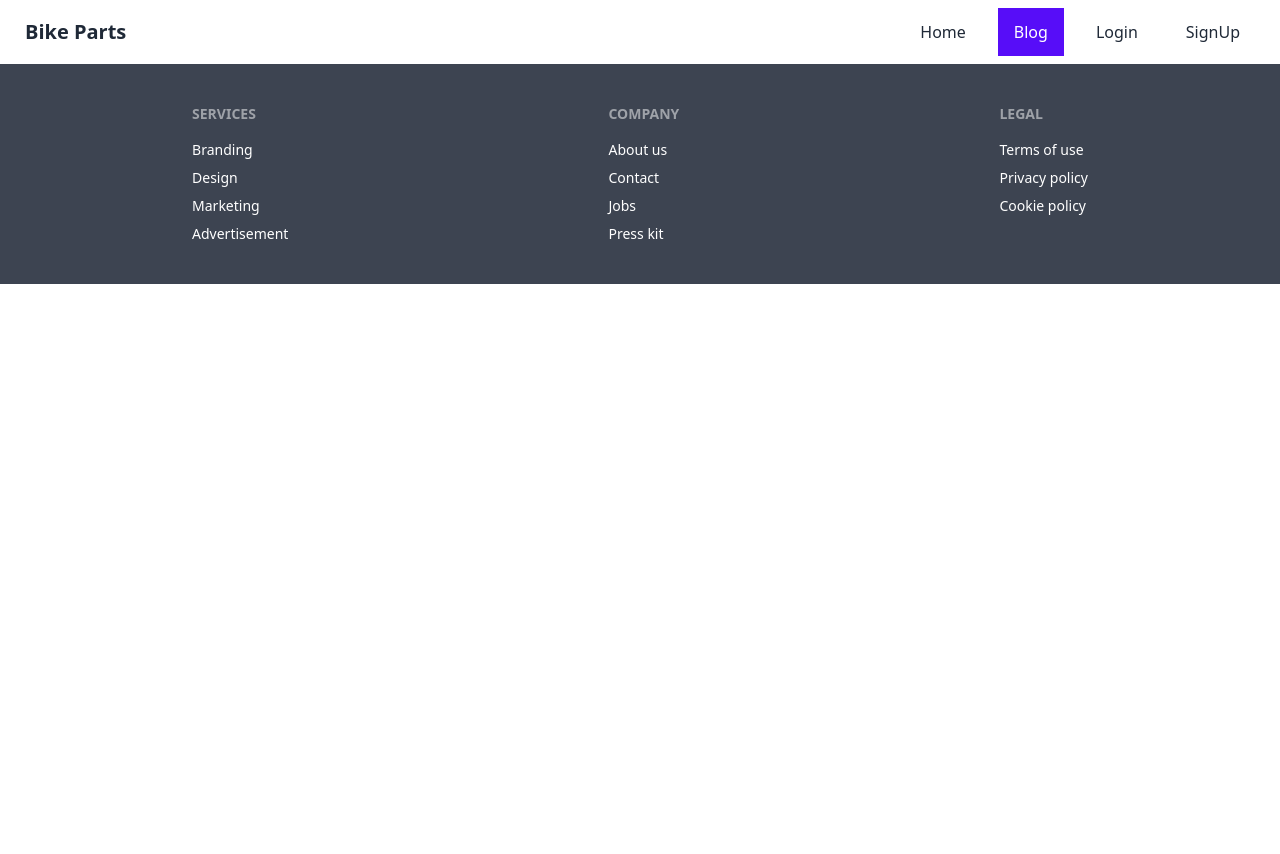
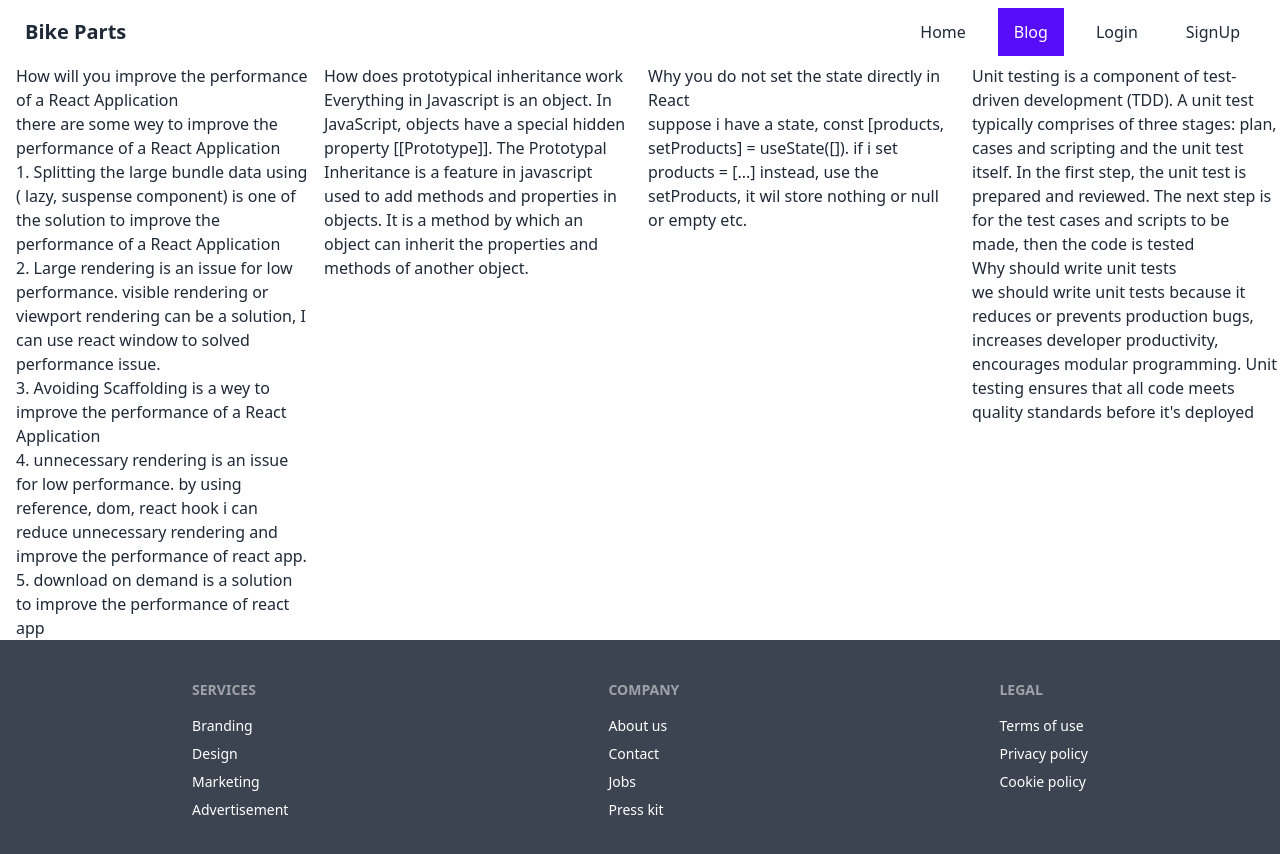
Before and after one commit to alamgir5253/-parts-manufacturer-client, a React (Create React App) app: page /blog in a window 1280 px wide. Shown: the top 854 px of the page. Before the commit the page ends 800 px from the top, so only its background shows below. Built offline with nearby package versions, Linux system fonts and the light colour scheme.

Commit message:
answering to question done in blog section

```diff
--- a/src/pages/Blog/Blog.js
+++ b/src/pages/Blog/Blog.js
@@ -4,8 +4,51 @@ const Blog = () => {
   return (
     <section>
       <div className='grid grid-cols-1 md:grid-cols-2 lg:grid-cols-4 gap-4'>
+        <div className='mx-auto ml-4'>
+          <h2> How will you improve the performance of a React Application</h2>
+          <h5>there are some wey to  improve the performance of a React Application</h5>
+          <ul>
+            <li> 1. Splitting the large bundle data using ( lazy, suspense component) is one of the solution  to improve the performance of a React Application</li>
+            <li>2.
+              Large rendering is an issue for low performance.
+              visible rendering or viewport rendering can be a solution, I can use react window to solved performance issue.
+            </li>
+            <li>3.
+              Avoiding Scaffolding is a wey to improve the performance of a React Application
+            </li>
+            <li>4.
+              unnecessary rendering is an issue for low performance.
+              by using reference, dom, react hook i can reduce unnecessary rendering and improve the performance of react app.
+            </li>
+            <li> 5. download  on demand is a solution to  improve the performance of react app</li>
+          </ul>
+        </div>
         <div>
-
+          <h2>
+            How does prototypical inheritance work
+          </h2>
+          <p>
+            Everything in Javascript is an object. In JavaScript, objects have a special hidden property [[Prototype]]. The Prototypal Inheritance is a feature in javascript used to add methods and properties in objects. It is a method by which an object can inherit the properties and methods of another object.
+          </p>
+        </div>
+        <div>
+          <h2>
+            Why you do not set the state directly in React
+          </h2>
+          <p>
+            suppose i have a state, const [products, setProducts] = useState([]).
+            if i set products = [...] instead, use the setProducts, it wil store nothing or null or empty etc.
+          </p>
+        </div>
+        <div>
+          <p>
+            Unit testing is a component of test-driven development (TDD). A unit test typically comprises of three stages: plan, cases and scripting and the unit test itself. In the first step, the unit test is prepared and reviewed. The next step is for the test cases and scripts to be made, then the code is tested
+          </p>
+          <h2>Why should write unit tests</h2>
+          <p>
+         we should write unit tests because it reduces or prevents production bugs, increases developer productivity, encourages modular programming.
+            Unit testing ensures that all code meets quality standards before it's deployed
+          </p>
         </div>
 
       </div>
```
Also changed, not shown: src/pages/MyPortfolio/MyPortfolio.js (added).
